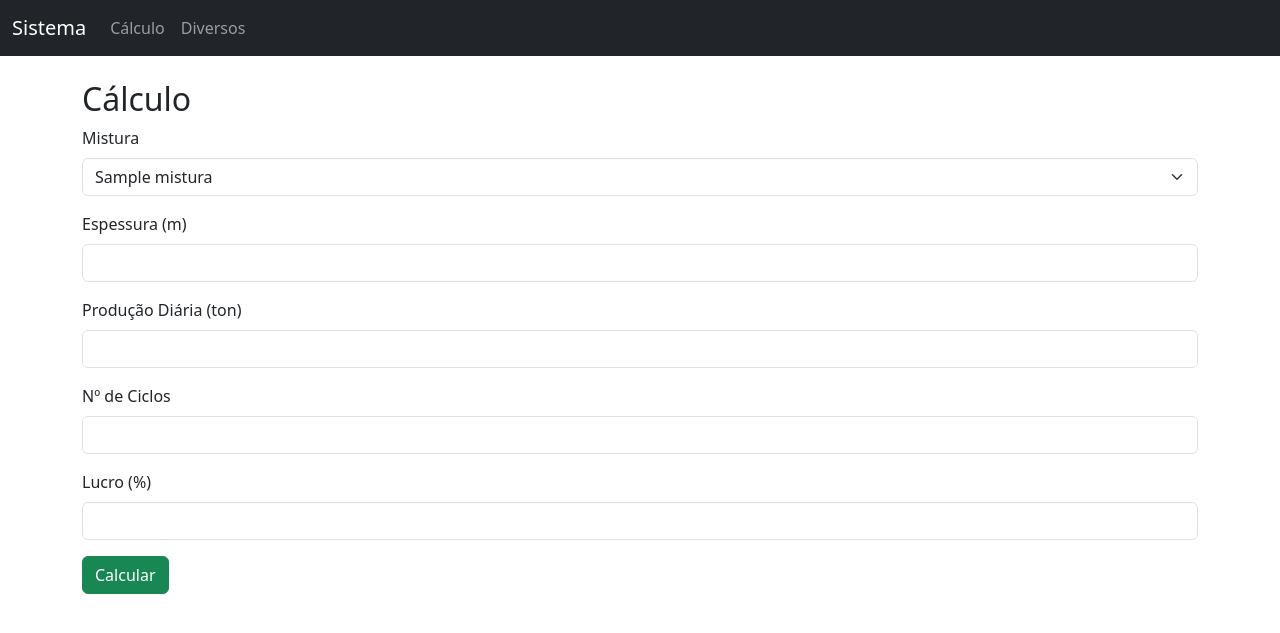
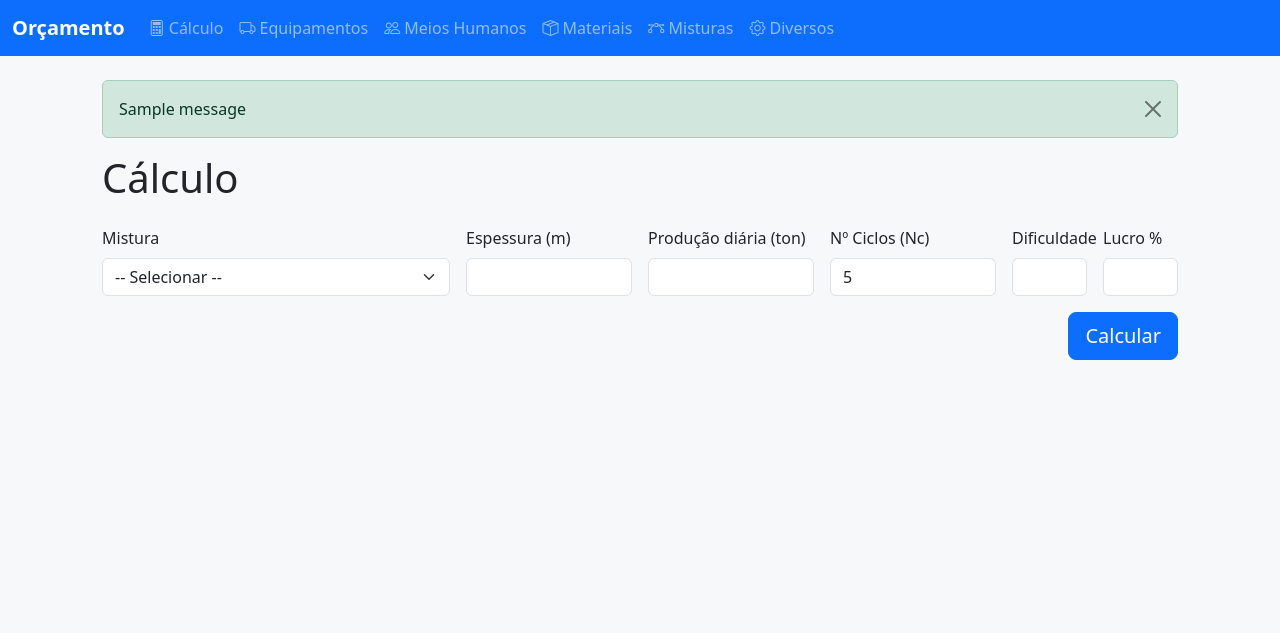
Before and after one commit to louiscarvalheiro-code/meu-sistema, a Flask app: page /calculo in a window 1280 px wide. Shown: the top 633 px of the page. Run offline with Flask 3, Linux system fonts and the light colour scheme; tables that the repository leaves empty hold one stand-in row (values such as "Sample post"); one stand-in notice (Sample message) is shown.

Commit message:
Add files via upload

```diff
--- a/app.py
+++ b/app.py
@@ -1,95 +1,317 @@
-from flask import Flask, render_template, request, redirect, url_for
+
+from flask import Flask, render_template, request, redirect, url_for, flash
 from flask_sqlalchemy import SQLAlchemy
 import os
+from sqlalchemy import func
 
 app = Flask(__name__)
+app.secret_key = os.getenv('SECRET_KEY', 'uma-chave-secreta-local')
 
-# Base de dados: PostgreSQL no Render ou SQLite local
-app.config['SQLALCHEMY_DATABASE_URI'] = os.getenv('DATABASE_URL', 'sqlite:///data.db')
+# DATABASE: use DATABASE_URL (Postgres) in production, else use local SQLite
+db_url = os.getenv('DATABASE_URL')
+if db_url:
+    if db_url.startswith('postgres://'):
+        db_url = db_url.replace('postgres://', 'postgresql://', 1)
+    app.config['SQLALCHEMY_DATABASE_URI'] = db_url
+else:
+    app.config['SQLALCHEMY_DATABASE_URI'] = 'sqlite:///database.db'
+
+app.config['SQLALCHEMY_TRACK_MODIFICATIONS'] = False
 db = SQLAlchemy(app)
 
+# ----- MODELS -----
+class Equipamento(db.Model):
+    id = db.Column(db.Integer, primary_key=True)
+    nome = db.Column(db.String(140), nullable=False)
+    custo = db.Column(db.Float, nullable=False, default=0.0)
+    quantidade = db.Column(db.Integer, nullable=False, default=1)
+
+class Humano(db.Model):
+    id = db.Column(db.Integer, primary_key=True)
+    nome = db.Column(db.String(140), nullable=False)
+    custo = db.Column(db.Float, nullable=False, default=0.0)
+    quantidade = db.Column(db.Integer, nullable=False, default=1)
+
+class Material(db.Model):
+    id = db.Column(db.Integer, primary_key=True)
+    nome = db.Column(db.String(200), nullable=False)
+    preco = db.Column(db.Float, nullable=False, default=0.0)
+    transporte = db.Column(db.Float, nullable=False, default=0.0)
+
+class Mistura(db.Model):
+    id = db.Column(db.Integer, primary_key=True)
+    nome = db.Column(db.String(140), nullable=False)
+    baridade = db.Column(db.Float, nullable=False, default=1.0)
+
+class MisturaMaterial(db.Model):
+    id = db.Column(db.Integer, primary_key=True)
+    mistura_id = db.Column(db.Integer, db.ForeignKey('mistura.id'), nullable=False)
+    material_id = db.Column(db.Integer, db.ForeignKey('material.id'), nullable=False)
+    percentagem = db.Column(db.Float, nullable=False, default=0.0)
+    mistura = db.relationship('Mistura', backref=db.backref('componentes', cascade='all, delete-orphan'))
+    material = db.relationship('Material')
+
+class Diverso(db.Model):
+    id = db.Column(db.Integer, primary_key=True)
+    nome = db.Column(db.String(140), nullable=False, unique=True)
+    valor = db.Column(db.Float, nullable=False, default=0.0)
+
+# Ensure tables exist (simple approach)
 @app.before_request
 def create_tables():
     db.create_all()
+    # ensure default Diversos exist
+    defaults = {
+        'Custo Central': 1500.0,
+        'Custo Fabrico': 11.0,
+        'Custo Camiao Hora': 50.0,
+        'Nciclos': 5.0
+    }
+    for name, val in defaults.items():
+        if not Diverso.query.filter_by(nome=name).first():
+            db.session.add(Diverso(nome=name, valor=val))
+    db.session.commit()
 
-# MODELOS
-class Equipamento(db.Model):
-    id = db.Column(db.Integer, primary_key=True)
-    nome = db.Column(db.String(100), nullable=False)
-    custo = db.Column(db.Float, nullable=False)
-    quantidade = db.Column(db.Integer, default=1)
+# ----- UTILITIES -----
+def total_percentagem_mistura(mistura_id):
+    total = db.session.query(func.coalesce(func.sum(MisturaMaterial.percentagem), 0.0)).filter_by(mistura_id=mistura_id).scalar()
+    return float(total or 0.0)
 
-class Humano(db.Model):
-    id = db.Column(db.Integer, primary_key=True)
-    nome = db.Column(db.String(100), nullable=False)
-    custo = db.Column(db.Float, nullable=False)
-    quantidade = db.Column(db.Integer, default=1)
+def custo_mistura_por_ton(mistura_id):
+    custo = 0.0
+    comps = MisturaMaterial.query.filter_by(mistura_id=mistura_id).all()
+    for c in comps:
+        mat = c.material
+        if mat:
+            custo += (c.percentagem / 100.0) * (mat.preco + mat.transporte)
+    return round(custo, 6)
 
-class Material(db.Model):
-    id = db.Column(db.Integer, primary_key=True)
-    nome = db.Column(db.String(100), nullable=False)
-    preco = db.Column(db.Float, nullable=False)
+# ----- ROUTES: CALCULO -----
+@app.route('/')
+@app.route('/calculo', methods=['GET', 'POST'])
+def calculo():
+    misturas = Mistura.query.order_by(Mistura.nome).all()
+    resultado = None
+    detalhe = None
+    if request.method == 'POST':
+        try:
+            mistura_id = int(request.form.get('mistura_id') or 0)
+            espessura = float(request.form.get('espessura') or 0)
+            producao = float(request.form.get('producao') or 1)
+            nc = float(request.form.get('nc') or 5)
+            dificuldade = int(request.form.get('dificuldade') or 1)
+            lucro = float(request.form.get('lucro') or 0)
 
-class Mistura(db.Model):
-    id = db.Column(db.Integer, primary_key=True)
-    nome = db.Column(db.String(100), nullable=False)
-    baridade = db.Column(db.Float, nullable=False)
+            # custos
+            cc = Diverso.query.filter_by(nome='Custo Central').first().valor
+            cf = Diverso.query.filter_by(nome='Custo Fabrico').first().valor
+            ct = Diverso.query.filter_by(nome='Custo Camiao Hora').first().valor
 
-class Diversos(db.Model):
-    id = db.Column(db.Integer, primary_key=True)
-    custo_central = db.Column(db.Float, default=1500.0)
-    custo_fabrico = db.Column(db.Float, default=11.0)
-    custo_camiao = db.Column(db.Float, default=50.0)
+            soma_equip = db.session.query(func.coalesce(func.sum(Equipamento.custo * Equipamento.quantidade), 0)).scalar() or 0.0
+            soma_humanos = db.session.query(func.coalesce(func.sum(Humano.custo * Humano.quantidade), 0)).scalar() or 0.0
 
-# Rotas Diversos
+            custo_mistura = custo_mistura_por_ton(mistura_id) if mistura_id else 0.0
+
+            fixa_por_ton = (cc + soma_equip + soma_humanos) / (producao if producao>0 else 1)
+            variavel_por_ton = cf + custo_mistura + (ct / (30.0 * nc if nc>0 else 5.0))
+
+            mistura = Mistura.query.get(mistura_id) if mistura_id else None
+            bar = mistura.baridade if mistura else 1.0
+
+            custo_unitario_por_ton = (fixa_por_ton + variavel_por_ton) * bar
+            custo_unitario_final = custo_unitario_por_ton * espessura
+            preco_final = custo_unitario_final * (1 + lucro / 100.0)
+
+            resultado = round(preco_final, 4)
+            detalhe = {
+                'espessura': espessura,
+                'producao': producao,
+                'nc': nc,
+                'lucro': lucro,
+                'fixa_por_ton': round(fixa_por_ton,4),
+                'variavel_por_ton': round(variavel_por_ton,4),
+                'custo_mistura': round(custo_mistura,4),
+                'baridade': bar,
+                'soma_equip': round(soma_equip,4),
+                'soma_humanos': round(soma_humanos,4)
+            }
+        except Exception as e:
+            flash(f'Erro no cálculo: {e}', 'danger')
+    return render_template('calculo.html', misturas=misturas, resultado=resultado, detalhe=detalhe)
+
+# ----- ROUTES: EQUIPAMENTOS -----
+@app.route('/equipamentos', methods=['GET', 'POST'])
+def equipamentos():
+    if request.method == 'POST':
+        nome = request.form.get('nome')
+        custo = float(request.form.get('custo') or 0)
+        quantidade = int(request.form.get('quantidade') or 1)
+        if nome:
+            db.session.add(Equipamento(nome=nome, custo=custo, quantidade=quantidade))
+            db.session.commit()
+            flash('Equipamento adicionado.', 'success')
+        return redirect(url_for('equipamentos'))
+    lista = Equipamento.query.order_by(Equipamento.nome).all()
+    return render_template('equipamentos.html', lista=lista)
+
+@app.route('/equipamentos/delete/<int:id>', methods=['POST'])
+def equipamentos_delete(id):
+    item = Equipamento.query.get_or_404(id)
+    db.session.delete(item)
+    db.session.commit()
+    flash('Equipamento removido.', 'warning')
+    return redirect(url_for('equipamentos'))
+
+# ----- ROUTES: HUMANOS -----
+@app.route('/humanos', methods=['GET', 'POST'])
+def humanos():
+    if request.method == 'POST':
+        nome = request.form.get('nome')
+        custo = float(request.form.get('custo') or 0)
+        quantidade = int(request.form.get('quantidade') or 1)
+        if nome:
+            db.session.add(Humano(nome=nome, custo=custo, quantidade=quantidade))
+            db.session.commit()
+            flash('Humano adicionado.', 'success')
+        return redirect(url_for('humanos'))
+    lista = Humano.query.order_by(Humano.nome).all()
+    return render_template('humanos.html', lista=lista)
+
+@app.route('/humanos/delete/<int:id>', methods=['POST'])
+def humanos_delete(id):
+    item = Humano.query.get_or_404(id)
+    db.session.delete(item)
+    db.session.commit()
+    flash('Humano removido.', 'warning')
+    return redirect(url_for('humanos'))
+
+# ----- ROUTES: MATERIAIS -----
+@app.route('/materiais', methods=['GET', 'POST'])
+def materiais():
+    if request.method == 'POST':
+        nome = request.form.get('nome')
+        preco = float(request.form.get('preco') or 0)
+        transporte = float(request.form.get('transporte') or 0)
+        if nome:
+            db.session.add(Material(nome=nome, preco=preco, transporte=transporte))
+            db.session.commit()
+            flash('Material adicionado.', 'success')
+        return redirect(url_for('materiais'))
+    lista = Material.query.order_by(Material.nome).all()
+    return render_template('materiais.html', lista=lista)
+
+@app.route('/materiais/delete/<int:id>', methods=['POST'])
+def materiais_delete(id):
+    item = Material.query.get_or_404(id)
+    db.session.delete(item)
+    db.session.commit()
+    flash('Material removido.', 'warning')
+    return redirect(url_for('materiais'))
+
+# ----- ROUTES: MISTURAS & COMPOSIÇÃO -----
+@app.route('/misturas', methods=['GET', 'POST'])
+def misturas():
+    if request.method == 'POST':
+        nome = request.form.get('nome')
+        bar = float(request.form.get('baridade') or 1.0)
+        if nome:
+            db.session.add(Mistura(nome=nome, baridade=bar))
+            db.session.commit()
+            flash('Mistura adicionada.', 'success')
+        return redirect(url_for('misturas'))
+    lista = Mistura.query.order_by(Mistura.nome).all()
+    return render_template('misturas.html', lista=lista)
+
+@app.route('/misturas/delete/<int:id>', methods=['POST'])
+def misturas_delete(id):
+    item = Mistura.query.get_or_404(id)
+    db.session.delete(item)
+    db.session.commit()
+    flash('Mistura removida.', 'warning')
+    return redirect(url_for('misturas'))
+
+@app.route('/misturas/<int:mistura_id>/composicao', methods=['GET', 'POST'])
+def misturas_composicao(mistura_id):
+    mistura = Mistura.query.get_or_404(mistura_id)
+    materiais = Material.query.order_by(Material.nome).all()
+    componentes = MisturaMaterial.query.filter_by(mistura_id=mistura_id).all()
+    if request.method == 'POST':
+        material_id = int(request.form.get('material_id') or 0)
+        percent = float(request.form.get('percentagem') or 0)
+        if material_id == 0:
+            flash('Selecione um material.', 'danger')
+            return redirect(url_for('misturas_composicao', mistura_id=mistura_id))
+        existing = MisturaMaterial.query.filter_by(mistura_id=mistura_id, material_id=material_id).first()
+        if existing:
+            flash('Material já existe na mistura. Edite a percentagem.', 'warning')
+            return redirect(url_for('misturas_composicao', mistura_id=mistura_id))
+        new_total = total_percentagem_mistura(mistura_id) + percent
+        if new_total > 100.0001:
+            flash(f'A soma das percentagens excede 100% (total atual: {new_total}%).', 'danger')
+            return redirect(url_for('misturas_composicao', mistura_id=mistura_id))
+        comp = MisturaMaterial(mistura_id=mistura_id, material_id=material_id, percentagem=percent)
+        db.session.add(comp)
+        db.session.commit()
+        flash('Componente adicionado.', 'success')
+        return redirect(url_for('misturas_composicao', mistura_id=mistura_id))
+    total_pct = total_percentagem_mistura(mistura_id)
+    custo_mist = custo_mistura_por_ton(mistura_id)
+    return render_template('misturas_composicao.html', mistura=mistura, materiais=materiais, componentes=componentes, total_pct=total_pct, custo_mist=custo_mist)
+
+@app.route('/misturas/<int:mistura_id>/composicao/edit/<int:comp_id>', methods=['POST'])
+def misturas_composicao_edit(mistura_id, comp_id):
+    comp = MisturaMaterial.query.get_or_404(comp_id)
+    nova = float(request.form.get('percentagem') or 0.0)
+    soma_outras = total_percentagem_mistura(mistura_id) - comp.percentagem
+    new_total = soma_outras + nova
+    if new_total > 100.0001:
+        flash(f'Não é possível definir {nova}%. Soma total = {new_total}% > 100%.', 'danger')
+        return redirect(url_for('misturas_composicao', mistura_id=mistura_id))
+    comp.percentagem = nova
+    db.session.commit()
+    flash('Percentagem atualizada.', 'success')
+    return redirect(url_for('misturas_composicao', mistura_id=mistura_id))
+
+@app.route('/misturas/<int:mistura_id>/composicao/delete/<int:comp_id>', methods=['POST'])
+def misturas_composicao_delete(mistura_id, comp_id):
+    comp = MisturaMaterial.query.get_or_404(comp_id)
+    db.session.delete(comp)
+    db.session.commit()
+    flash('Componente removido.', 'warning')
+    return redirect(url_for('misturas_composicao', mistura_id=mistura_id))
+
+# ----- ROUTES: DIVERSOS -----
 @app.route('/diversos', methods=['GET', 'POST'])
 def diversos():
-    d = Diversos.query.first()
-    if not d:
-        d = Diversos()
-        db.session.add(d)
+    if request.method == 'POST':
+        nome = request.form.get('nome')
+        valor = float(request.form.get('valor') or 0)
+        if nome:
+            item = Diverso(nome=nome, valor=valor)
+            db.session.add(item)
+            db.session.commit()
+            flash('Diverso adicionado.', 'success')
+        return redirect(url_for('diversos'))
+    lista = Diverso.query.order_by(Diverso.nome).all()
+    return render_template('diversos.html', lista=lista)
+
+@app.route('/diversos/edit/<int:id>', methods=['GET','POST'])
+def diversos_edit(id):
+    item = Diverso.query.get_or_404(id)
+    if request.method == 'POST':
+        item.valor = float(request.form.get('valor') or 0)
         db.session.commit()
-    if request.method == 'POST':
-        d.custo_central = float(request.form['custo_central'])
-        d.custo_fabrico = float(request.form['custo_fabrico'])
-        d.custo_camiao = float(request.form['custo_camiao'])
-        db.session.commit()
+        flash('Valor atualizado.', 'success')
         return redirect(url_for('diversos'))
-    return render_template('diversos.html', d=d)
+    return render_template('diversos_edit.html', item=item)
 
-# Rota Cálculo
-@app.route('/calculo', methods=['GET', 'POST'])
-def calculo():
-    misturas = Mistura.query.all()
-    d = Diversos.query.first()
-    if request.method == 'POST':
-        mistura_id = int(request.form['mistura'])
-        mistura = Mistura.query.get(mistura_id)
-        espessura = float(request.form['espessura'])
-        producao = float(request.form['producao'])
-        ciclos = int(request.form['ciclos'])
-        lucro = float(request.form['lucro'])
-
-        # custos equipamentos e humanos
-        ce = sum(e.custo * e.quantidade for e in Equipamento.query.all())
-        ch = sum(h.custo * h.quantidade for h in Humano.query.all())
-
-        cc = d.custo_central
-        cf = d.custo_fabrico
-        ct = d.custo_camiao
-
-        custo_mistura = 0.0  # placeholder até implementar composição real
-
-        custo_final = (((cc + ce + ch) / producao) + (cf + custo_mistura + (ct / (30 * ciclos)))) * mistura.baridade * espessura
-        preco_final = custo_final * (1 + lucro / 100)
-
-        return render_template('resultado.html', resultado=preco_final,
-                               espessura=espessura, producao=producao, ciclos=ciclos, lucro=lucro)
-    return render_template('calculo.html', misturas=misturas)
-
-@app.route('/')
-def index():
-    return redirect(url_for('calculo'))
+@app.route('/diversos/delete/<int:id>', methods=['POST'])
+def diversos_delete(id):
+    item = Diverso.query.get_or_404(id)
+    db.session.delete(item)
+    db.session.commit()
+    flash('Diverso removido.', 'warning')
+    return redirect(url_for('diversos'))
 
 if __name__ == '__main__':
-    app.run(host='0.0.0.0', port=5000)
+    app.run(host='0.0.0.0', port=int(os.getenv('PORT', 10000)), debug=True)
--- a/templates/base.html
+++ b/templates/base.html
@@ -1,24 +1,46 @@
-<!DOCTYPE html>
+
+<!doctype html>
 <html lang="pt">
   <head>
-    <meta charset="UTF-8">
-    <title>Sistema</title>
+    <meta charset="utf-8">
+    <meta name="viewport" content="width=device-width, initial-scale=1">
+    <title>Sistema de Gestão</title>
     <link href="https://cdn.jsdelivr.net/npm/bootstrap@5.3.0/dist/css/bootstrap.min.css" rel="stylesheet">
+    <link href="https://cdn.jsdelivr.net/npm/bootstrap-icons@1.10.5/font/bootstrap-icons.css" rel="stylesheet">
+    <link href="{{ url_for('static', filename='style.css') }}" rel="stylesheet">
   </head>
   <body>
-<nav class="navbar navbar-expand-lg navbar-dark bg-dark">
+    <nav class="navbar navbar-expand-lg navbar-dark bg-primary">
       <div class="container-fluid">
-    <a class="navbar-brand" href="{{ url_for('calculo') }}">Sistema</a>
-    <div class="collapse navbar-collapse">
+        <a class="navbar-brand" href="{{ url_for('calculo') }}">Orçamento</a>
+        <button class="navbar-toggler" type="button" data-bs-toggle="collapse" data-bs-target="#navmenu">
+          <span class="navbar-toggler-icon"></span>
+        </button>
+        <div class="collapse navbar-collapse" id="navmenu">
           <ul class="navbar-nav me-auto mb-2 mb-lg-0">
-        <li class="nav-item"><a class="nav-link" href="{{ url_for('calculo') }}">Cálculo</a></li>
-        <li class="nav-item"><a class="nav-link" href="{{ url_for('diversos') }}">Diversos</a></li>
+            <li class="nav-item"><a class="nav-link" href="{{ url_for('calculo') }}"><i class="bi bi-calculator"></i> Cálculo</a></li>
+            <li class="nav-item"><a class="nav-link" href="{{ url_for('equipamentos') }}"><i class="bi bi-truck"></i> Equipamentos</a></li>
+            <li class="nav-item"><a class="nav-link" href="{{ url_for('humanos') }}"><i class="bi bi-people"></i> Meios Humanos</a></li>
+            <li class="nav-item"><a class="nav-link" href="{{ url_for('materiais') }}"><i class="bi bi-box-seam"></i> Materiais</a></li>
+            <li class="nav-item"><a class="nav-link" href="{{ url_for('misturas') }}"><i class="bi bi-bezier"></i> Misturas</a></li>
+            <li class="nav-item"><a class="nav-link" href="{{ url_for('diversos') }}"><i class="bi bi-gear"></i> Diversos</a></li>
           </ul>
         </div>
       </div>
     </nav>
-<div class="container mt-4">
+    <div class="container my-4">
+      {% with messages = get_flashed_messages(with_categories=true) %}
+        {% if messages %}
+          {% for cat, msg in messages %}
+            <div class="alert alert-{{ cat }} alert-dismissible fade show" role="alert">
+              {{ msg }}
+              <button type="button" class="btn-close" data-bs-dismiss="alert"></button>
+            </div>
+          {% endfor %}
+        {% endif %}
+      {% endwith %}
       {% block content %}{% endblock %}
     </div>
+    <script src="https://cdn.jsdelivr.net/npm/bootstrap@5.3.0/dist/js/bootstrap.bundle.min.js"></script>
   </body>
 </html>
--- a/templates/calculo.html
+++ b/templates/calculo.html
@@ -1,31 +1,55 @@
-{% extends "base.html" %}
+
+{% extends 'base.html' %}
 {% block content %}
-<h2>Cálculo</h2>
-<form method="post">
-  <div class="mb-3">
+<h1 class="mb-4">Cálculo</h1>
+<form method="POST" class="row g-3">
+  <div class="col-md-4">
     <label class="form-label">Mistura</label>
-    <select name="mistura" class="form-select">
+    <select name="mistura_id" class="form-select" required>
+      <option value="">-- Selecionar --</option>
       {% for m in misturas %}
-      <option value="{{ m.id }}">{{ m.nome }}</option>
+        <option value="{{ m.id }}">{{ m.nome }}</option>
       {% endfor %}
     </select>
   </div>
-  <div class="mb-3">
+  <div class="col-md-2">
     <label class="form-label">Espessura (m)</label>
-    <input type="number" step="0.01" name="espessura" class="form-control" required>
+    <input name="espessura" type="number" step="0.01" class="form-control" required>
   </div>
-  <div class="mb-3">
-    <label class="form-label">Produção Diária (ton)</label>
-    <input type="number" step="0.01" name="producao" class="form-control" required>
+  <div class="col-md-2">
+    <label class="form-label">Produção diária (ton)</label>
+    <input name="producao" type="number" step="1" class="form-control" required>
   </div>
-  <div class="mb-3">
-    <label class="form-label">Nº de Ciclos</label>
-    <input type="number" name="ciclos" class="form-control" required>
+  <div class="col-md-2">
+    <label class="form-label">Nº Ciclos (Nc)</label>
+    <input name="nc" type="number" step="1" class="form-control" required value="5">
   </div>
-  <div class="mb-3">
-    <label class="form-label">Lucro (%)</label>
-    <input type="number" step="0.01" name="lucro" class="form-control" required>
+  <div class="col-md-1">
+    <label class="form-label">Dificuldade</label>
+    <input name="dificuldade" type="number" min="1" max="5" class="form-control" required>
   </div>
-  <button type="submit" class="btn btn-success">Calcular</button>
+  <div class="col-md-1">
+    <label class="form-label">Lucro %</label>
+    <input name="lucro" type="number" step="0.1" class="form-control" required>
+  </div>
+  <div class="col-12 text-end">
+    <button class="btn btn-primary btn-lg">Calcular</button>
+  </div>
 </form>
+{% if resultado is not none %}
+  <div class="card mt-4">
+    <div class="card-body">
+      <h5>Resultado: <span class="text-success">{{ resultado }} €</span></h5>
+      <p>Espessura: {{ detalhe.espessura }} m | Produção diária: {{ detalhe.producao }} t | Nº Ciclos: {{ detalhe.nc }} | Lucro: {{ detalhe.lucro }}%</p>
+      <p>Fixos por ton: {{ detalhe.fixa_por_ton }} € | Variáveis por ton: {{ detalhe.variavel_por_ton }} € | Baridade: {{ detalhe.baridade }}</p>
+      <hr>
+      <h6>Detalhe</h6>
+      <ul>
+        <li>Soma equipamentos: {{ detalhe.soma_equip }} €</li>
+        <li>Soma humanos: {{ detalhe.soma_humanos }} €</li>
+        <li>Custo mistura (€/t): {{ detalhe.custo_mistura }} €</li>
+      </ul>
+    </div>
+  </div>
+{% endif %}
 {% endblock %}
```
Also changed, not shown: templates/diversos.html (+23 -16 lines), templates/diversos_edit.html (+6 -6 lines). Lines whose indentation alone changed are shown as unchanged.
